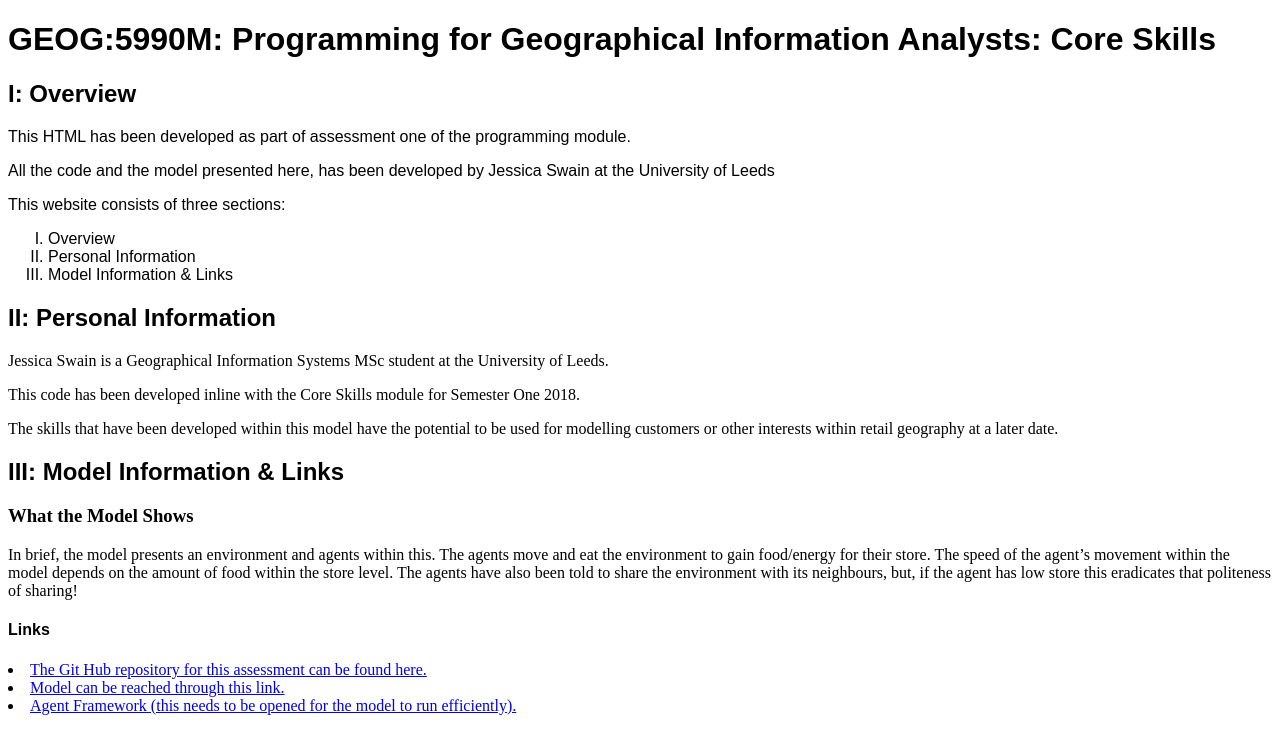
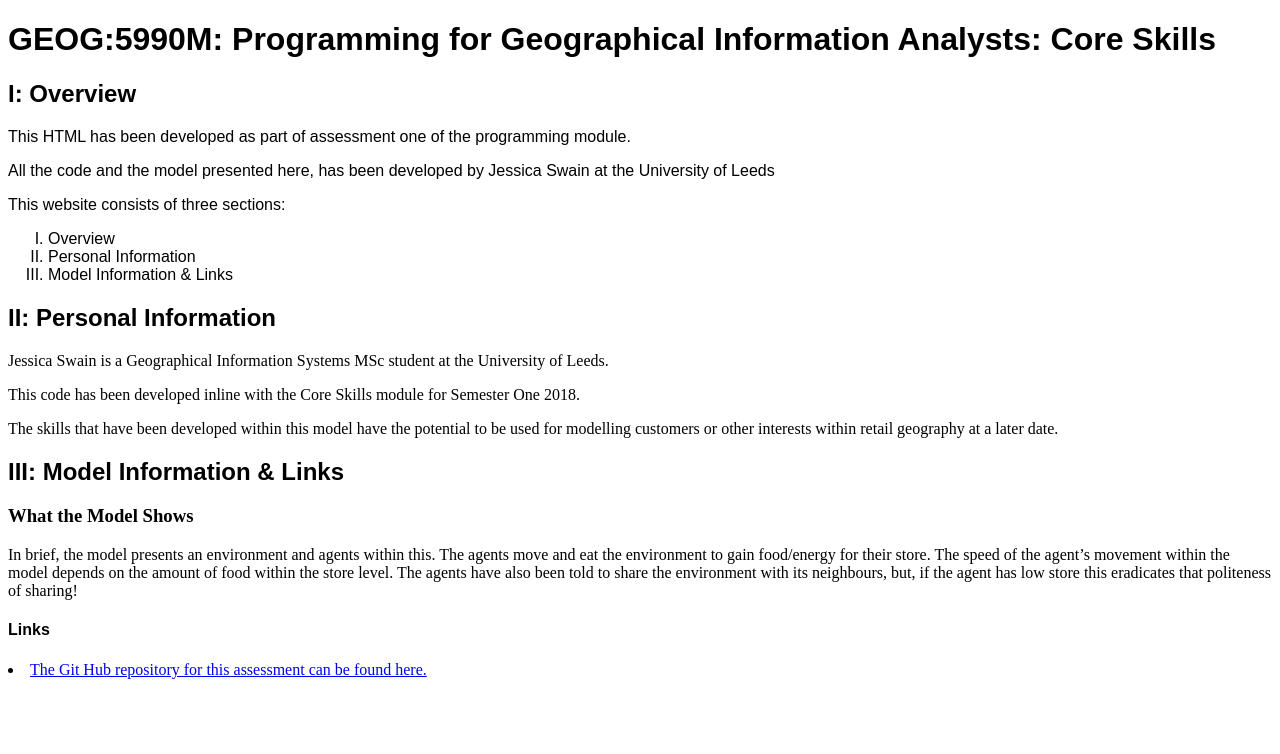
Before and after one commit to gy15js/gy15js.github.io, a plain HTML site: page index.html in a window 1280 px wide. Drawn offline with Linux system fonts and the light colour scheme.

Commit message:
Update index.html

```diff
--- a/index.html
+++ b/index.html
@@ -34,8 +34,6 @@
 <h4 style="font-family:arial;"> Links </h4>
 
 <li "font-family:arial;"><a href= "https://github.com/gy15js/assessment-code"> The Git Hub repository for this assessment can be found here. </a></li>
-<li "font-family:arial;"><a href= "https://github.com/gy15js/gy15js.github.io/blob/master/tidypracticalwork.py"> Model can be reached through this link. </a></li>
-<li "font-family:arial;"><a href= "https://github.com/gy15js/gy15js.github.io/blob/master/agentframework.py"> Agent Framework (this needs to be opened for the model to run efficiently). </a></li>
 
 </body>
 </html>
```
